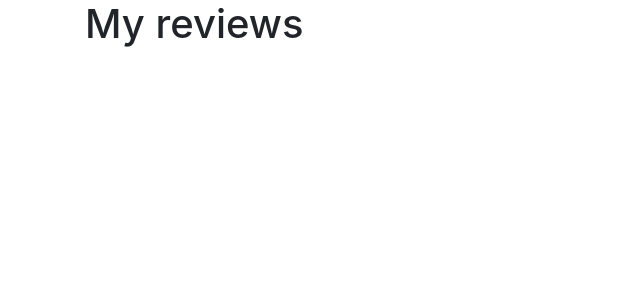
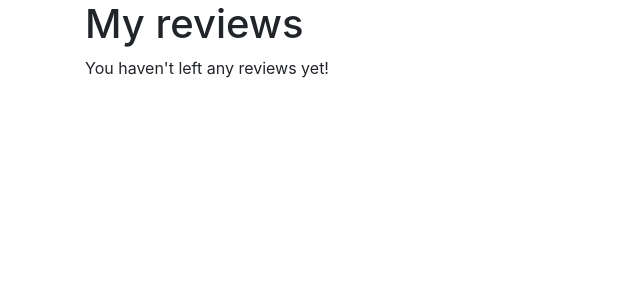
Before and after one commit to ngkenn/itech-group, a Django app: a page that uses itechGroup/templates/actifind/show_my_reviews.html in a window 1280 px wide. Shown: the part 56-356 px from the top of the page, without its empty margins (0-640 px from the left). Run offline with Django 3.2, Linux system fonts and the light colour scheme; the visitor is signed in with stand-in values (Sample User, id 1); data that the repository does not hold is empty; some libraries are stand-ins or nearby versions.

Commit message:
Try to fix reviews not appearing bug

```diff
--- a/itechGroup/actifind/views.py
+++ b/itechGroup/actifind/views.py
@@ -26,12 +26,14 @@ def show_activity(request, activity_name_slug):
 
     try:
         activity = Activity.objects.get(slug=activity_name_slug)
-        review_list = activity.review_set.all().order_by('-id')
-        paginator = Paginator(review_list, 4)
-        page = int(request.GET.get('page') or 1)
-        reviews = paginator.page(page)
         context_dict['activity'] = activity
-        context_dict['reviews'] = reviews
+
+        if activity.review_set.count() > 0:
+            review_list = activity.review_set.all().order_by('-id')
+            paginator = Paginator(review_list, 4)
+            page = int(request.GET.get('page') or 1)
+            reviews = paginator.page(page)
+            context_dict['reviews'] = reviews
 
     except Activity.DoesNotExist:
         context_dict['activity'] = None
--- a/itechGroup/templates/actifind/activity.html
+++ b/itechGroup/templates/actifind/activity.html
@@ -58,7 +58,7 @@
               {% add_review_modal %}
             {% endif %}
             <div class="activity-review-group">
-              {% if reviews.count > 0 %}
+              {% if reviews %}
                   {% show_reviews reviews %}
               {% else %}
                 <p>Be the first to leave a review!</p>
--- a/itechGroup/templates/actifind/show_my_reviews.html
+++ b/itechGroup/templates/actifind/show_my_reviews.html
@@ -12,5 +12,9 @@
 
 {% block body_block %}
     <h1>My reviews</h1>
-    {% show_reviews reviews include_links=True %}
+    {% if reviews %}
+        {% show_reviews reviews include_links=True %}
+    {% else %}
+        <p>You haven't left any reviews yet!</p>
+    {% endif %}
 {% endblock %}
```
